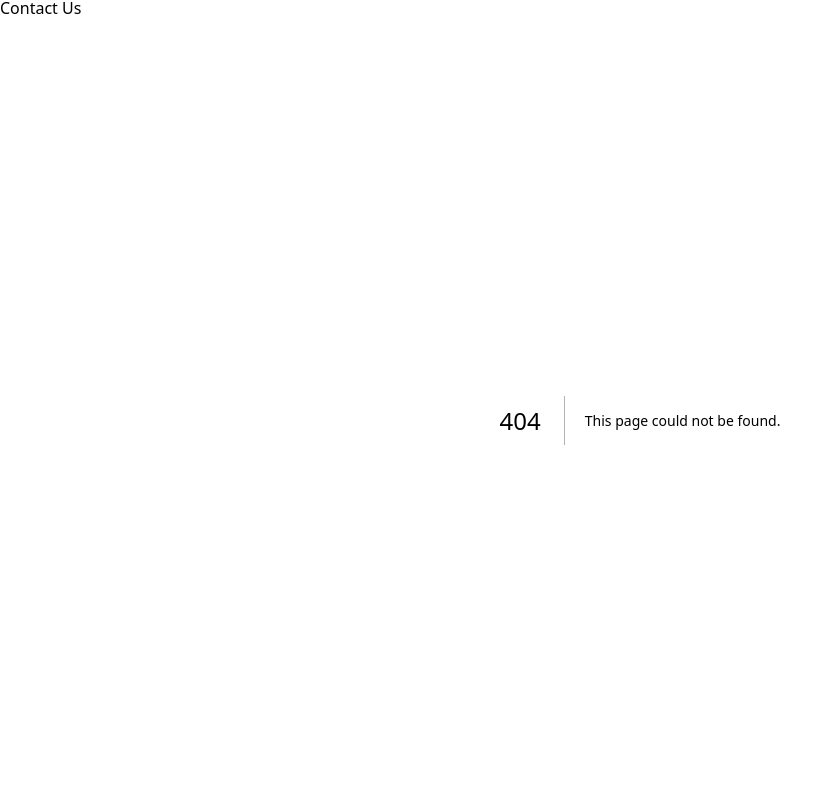
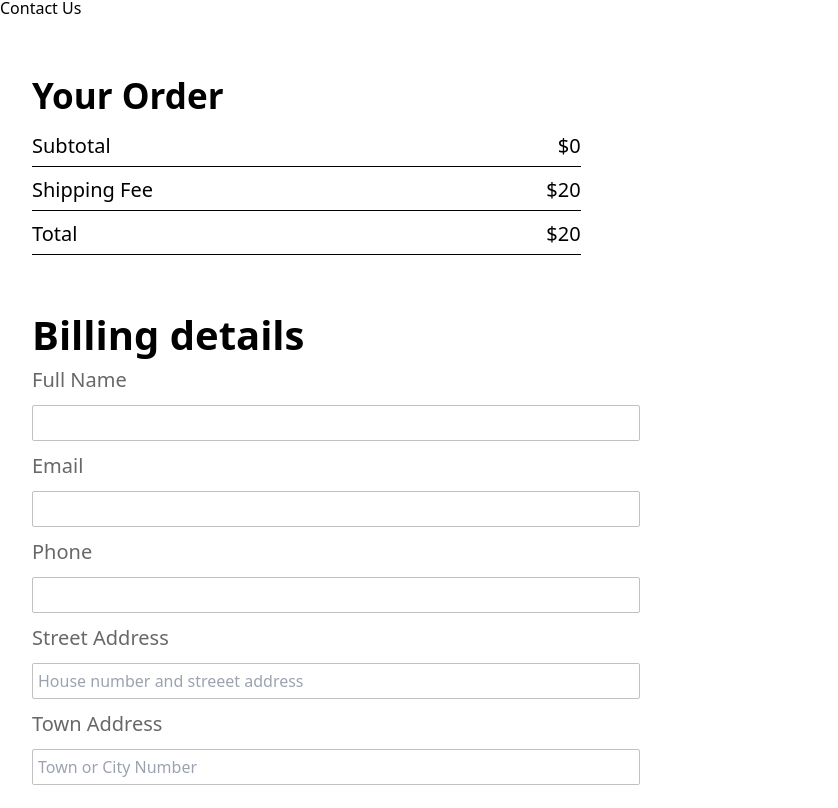
Before and after one commit to Saif-Arshad/full-stack-ecommerce, a Next.js app: page /billing in a window 1280 px wide. Before the commit this address had no page. Shown: the part 432-1240 px from the top of the page, without its empty margins (0-838 px from the left). Built offline with nearby package versions, Linux system fonts and the light colour scheme.

Commit message:
Billing page completed

```diff
--- /dev/null
+++ b/src/Components/BillingForm/BillingForm.jsx
@@ -0,0 +1,117 @@
+"use client"
+
+import React from 'react'
+import styled from '@emotion/styled'
+import { useSelector } from 'react-redux'
+import { CartPriceTotal } from '../Carttotal/CartTotal'
+import { Mainbutton } from '@/Styledcomponent/Button/Button.styled'
+import toast from 'react-hot-toast'
+
+const BillingFormStyled = styled.div`
+  display: flex;
+  align-items: center;
+  flex-direction: column;
+  div:nth-of-type(2){
+    width: 95%;
+    h1{
+        font-size: 40px;
+        font-weight: 700;
+        margin-top: 50px;
+      }
+  }
+  form{
+    width: 100%;
+            div{
+            display: flex;
+            flex-direction: column;
+            width: 50% !important;
+                label{
+                    font-size: 20px;
+                    font-weight: 500;
+                    color: #696767;
+
+                }
+                input{
+                    width: 100%;
+                    border: 1px solid #c2c0c0;
+                    margin: 10px 0 ;
+                    padding: 5px;
+                    border-radius: 2px;
+                }
+
+            }
+        }
+
+        div:nth-of-type(1){
+            width: 95%;
+
+          }
+        `
+
+function BillingForm() {
+ const cart = useSelector((state)=>state.ecommerce)
+ const subTotal = cart.totalPrice
+ const Shipping = Number( 20);
+ const Total = subTotal + Shipping
+  return (
+        <BillingFormStyled>
+               <div>
+
+              <CartPriceTotal>
+              <div>
+              <h1>Your Order</h1>
+
+
+        <p>
+           <span> Subtotal  </span>
+           <span> ${subTotal}   </span>
+        </p>
+        <p>
+           <span> Shipping Fee  </span>
+           <span> ${Shipping}  </span>
+        </p>
+        <p>
+           <span> Total  </span>
+           <span> ${Total}</span>
+        </p>
+
+
+              </div>
+
+              </CartPriceTotal>
+            </div>
+            <div>
+                <h1>Billing details</h1>
+                <form onSubmit={(e)=>e.preventDefault} >
+                    <div className="name">
+                        <label htmlFor="name">Full Name</label>
+                        <input type="text" id="name" />
+                    </div>
+                    <div className="email">
+                        <label htmlFor="email">Email</label>
+                        <input type="email" id="email" />
+                    </div>
+                    <div className="phone">
+                        <label htmlFor="phone">Phone</label>
+                        <input type="phone" id="phone" />
+                    </div>
+                    <div className="address">
+                        <label htmlFor="address">Street Address</label>
+                        <input type="text" id="address" placeholder='House number and streeet address' />
+                    </div>
+                    <div className="town">
+                        <label htmlFor="town">Town Address</label>
+                        <input type="text" id="town" placeholder='Town or City Number' />
+                    </div>
+
+                </form>
+                <Mainbutton onClick={()=>toast.success("Order Placed Sucessfully")} $BtnWidth="230px" $paddingTB="15px" $BtnFont="18px" $BGColor="#D6763C">
+       Place Order
+        </Mainbutton>
+            </div>
+
+        </BillingFormStyled>
+  )
+}
+
+export default BillingForm
--- a/src/Components/Carttotal/CartTotal.jsx
+++ b/src/Components/Carttotal/CartTotal.jsx
@@ -4,9 +4,10 @@ import React from 'react'
 import Cartitem from '../Cartitem/Cartitem'
 import { useSelector } from 'react-redux'
 import styled from '@emotion/styled'
+import Link from 'next/link'
 import { Mainbutton } from '@/Styledcomponent/Button/Button.styled'
 
-const CartPriceTotal = styled.div `
+export const CartPriceTotal = styled.div `
 
 width: 100%;
 margin-top: 50px;
@@ -75,9 +76,11 @@ function CartTotal() {
    <span> Total  </span>
    <span> ${Total}</span>
 </p>
+<Link href='/billing'>
 <Mainbutton $BtnWidth="230px" $paddingTB="15px" $BtnFont="18px" $BGColor="#D6763C">
 Proceed to Checkout
 </Mainbutton>
+</Link>
 
       </div>
 
--- /dev/null
+++ b/src/app/billing/page.jsx
@@ -0,0 +1,10 @@
+import BillingForm from '@/Components/BillingForm/BillingForm'
+import React from 'react'
+
+function page() {
+  return (
+        <BillingForm/>
+  )
+}
+
+export default page
```
Also changed, not shown: 1 other file (tests, documents, lock files or other folders).
